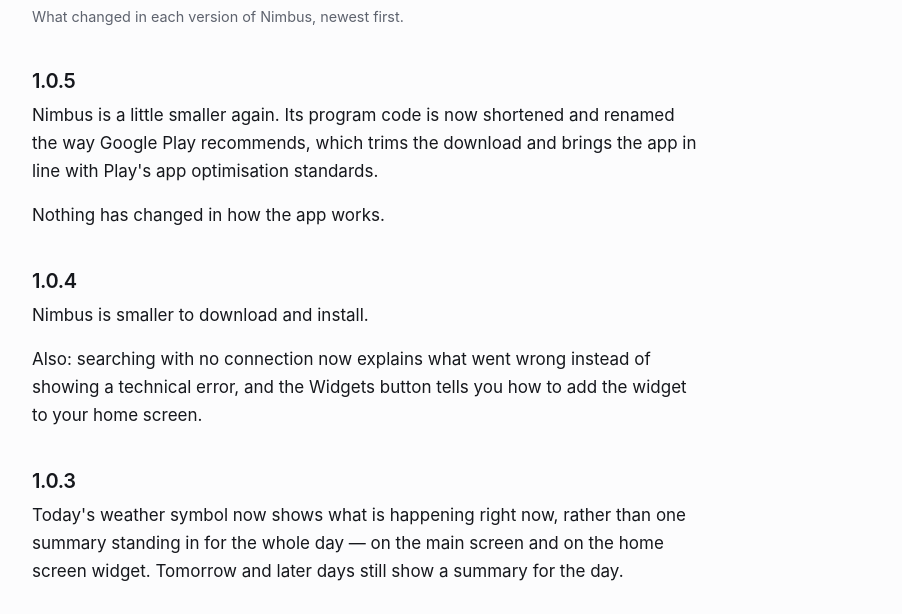
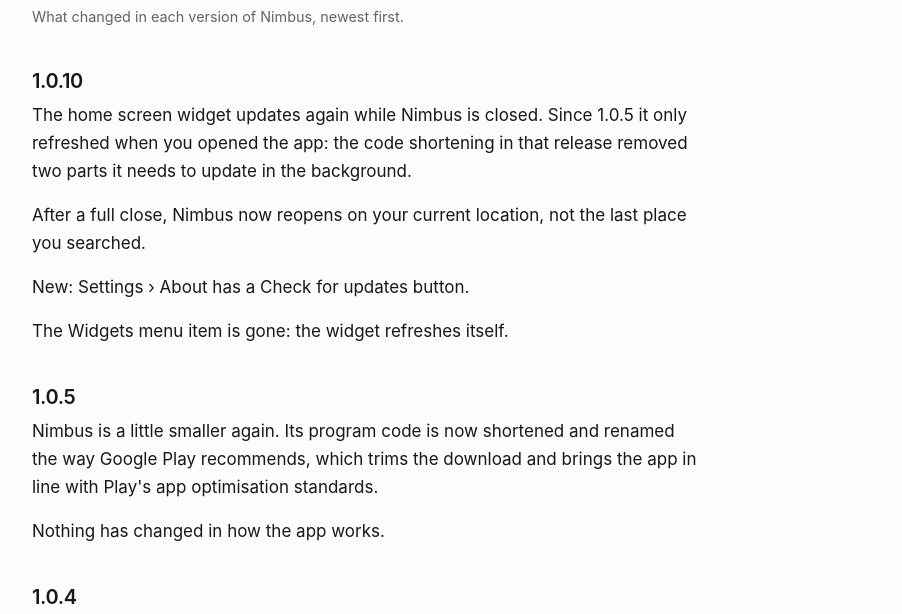
Before and after one commit to michael-whelan/nimbus-site, a plain HTML site: page releases/index.html in a window 1280 px wide. Shown: the part 149-763 px from the top of the page, without its empty margins (184-1086 px from the left). Drawn offline with Linux system fonts and the light colour scheme.

Commit message:
Add 1.0.10 to the release notes page
- Matches the en-GB copy in store/release-notes-1.0.10.md

```diff
--- a/releases/index.html
+++ b/releases/index.html
@@ -54,6 +54,19 @@
       <main id="main" class="policy">
         <h1>Release Notes</h1>
         <p class="updated">What changed in each version of Nimbus, newest first.</p>
+
+        <h2 id="v1.0.10">1.0.10</h2>
+        <p>
+          The home screen widget updates again while Nimbus is closed. Since 1.0.5 it only
+          refreshed when you opened the app: the code shortening in that release removed two
+          parts it needs to update in the background.
+        </p>
+        <p>
+          After a full close, Nimbus now reopens on your current location, not the last place
+          you searched.
+        </p>
+        <p>New: Settings › About has a Check for updates button.</p>
+        <p>The Widgets menu item is gone: the widget refreshes itself.</p>
 
         <h2 id="v1.0.5">1.0.5</h2>
         <p>
--- a/sitemap.xml
+++ b/sitemap.xml
@@ -17,7 +17,7 @@
   </url>
   <url>
     <loc>https://nimbus.michaelwhelan.dev/releases/</loc>
-    <lastmod>2026-10-18</lastmod>
+    <lastmod>2026-10-23</lastmod>
     <priority>0.5</priority>
   </url>
 </urlset>
```
